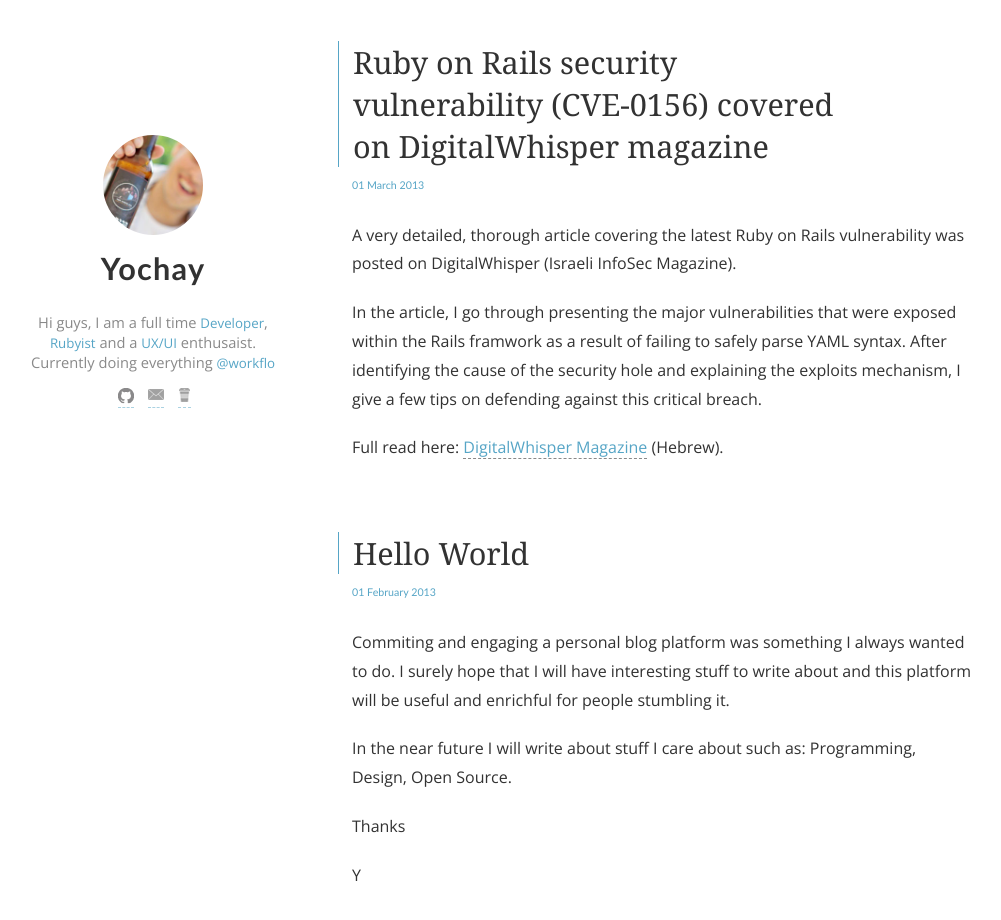
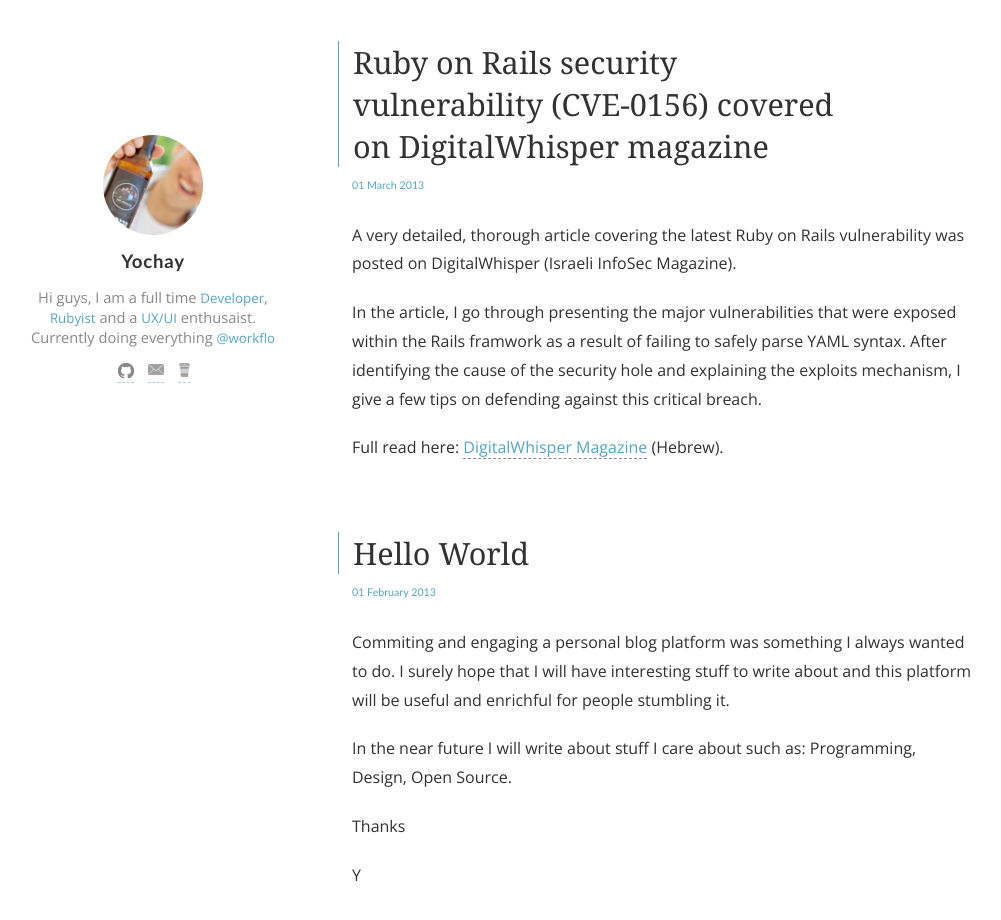
Before and after one commit to yochze/yochze.github.com, a Jekyll site: the page built from index.html, in a window 1280 px wide and 960 px high. Shown: the top 920 px of the window, without its empty margins (132-1133 px from the left). Built offline with Jekyll 4.4.1, drawn with Linux system fonts in a browser that asks for light colours.

Commit message:
new style

```diff
--- a/_includes/header.html
+++ b/_includes/header.html
@@ -17,7 +17,10 @@
 		<ul>
 			<li><a href="https://github.com/yochze"><img src="/images/github.png"></a></li>
 			<li><a href="mailto:yochze@gmail.com"><img src="/images/contact.png"></a></li>
-			<li><a href="https://github.com/yochze"><img src="/images/coffee.png"></a></li>
+			<li  onmouseover="document.getElementById('coffee').style.display = 'block';" onmouseout="document.getElementById('coffee').style.display = 'none';" class="last"><a href="#coffee"><img src="/images/coffee.png"></a></li>
 		</ul>
+		<div id="coffee">
+			I just really like coffee
+		</div>
 	</hgroup>
 </nav>
--- a/css/style.css
+++ b/css/style.css
@@ -31,7 +31,7 @@
 	background-repeat: no-repeat; }
 
 hgroup h2 { font-family: Trebuchet MS;
-			font-size: 23pt;
+			font-size: 14pt;
 			letter-spacing: 0.04em;
 			color: #323232;
 			margin-top:10px;
@@ -44,7 +44,7 @@
 			margin-top:10px;
 			text-align: center;}
 
-
+hgroup #coffee { font-family: 'Open Sans', sans-serif; font-size: 8pt; color: #898989; float:right; margin-top:-10px; display: none;}
 hgroup .highlight { color: #56a5c6; font-family: 'Open Sans'; font-size:10pt; font-weight: 300; display: inline;}
 
 nav ul { list-style-type: none; margin-left:auto; margin-right:auto;}
```
Also changed, not shown: 4 other files.
